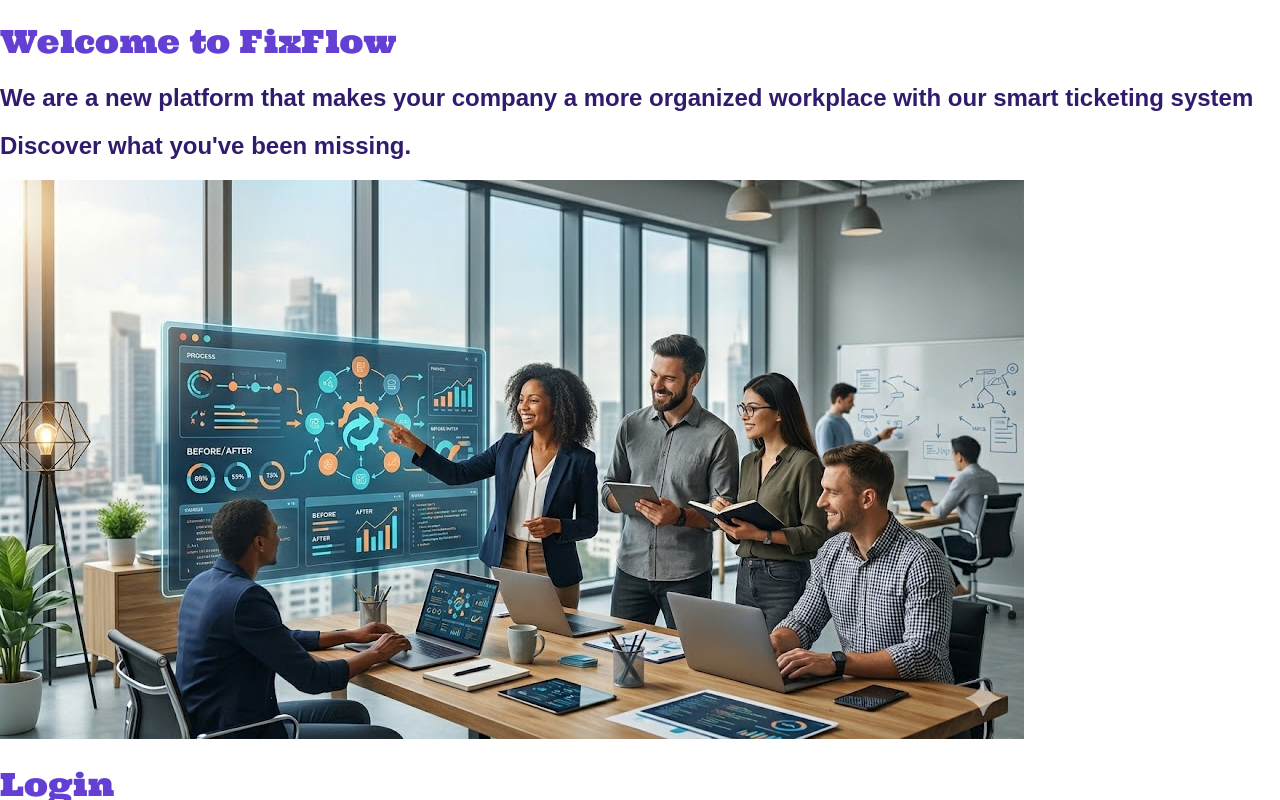
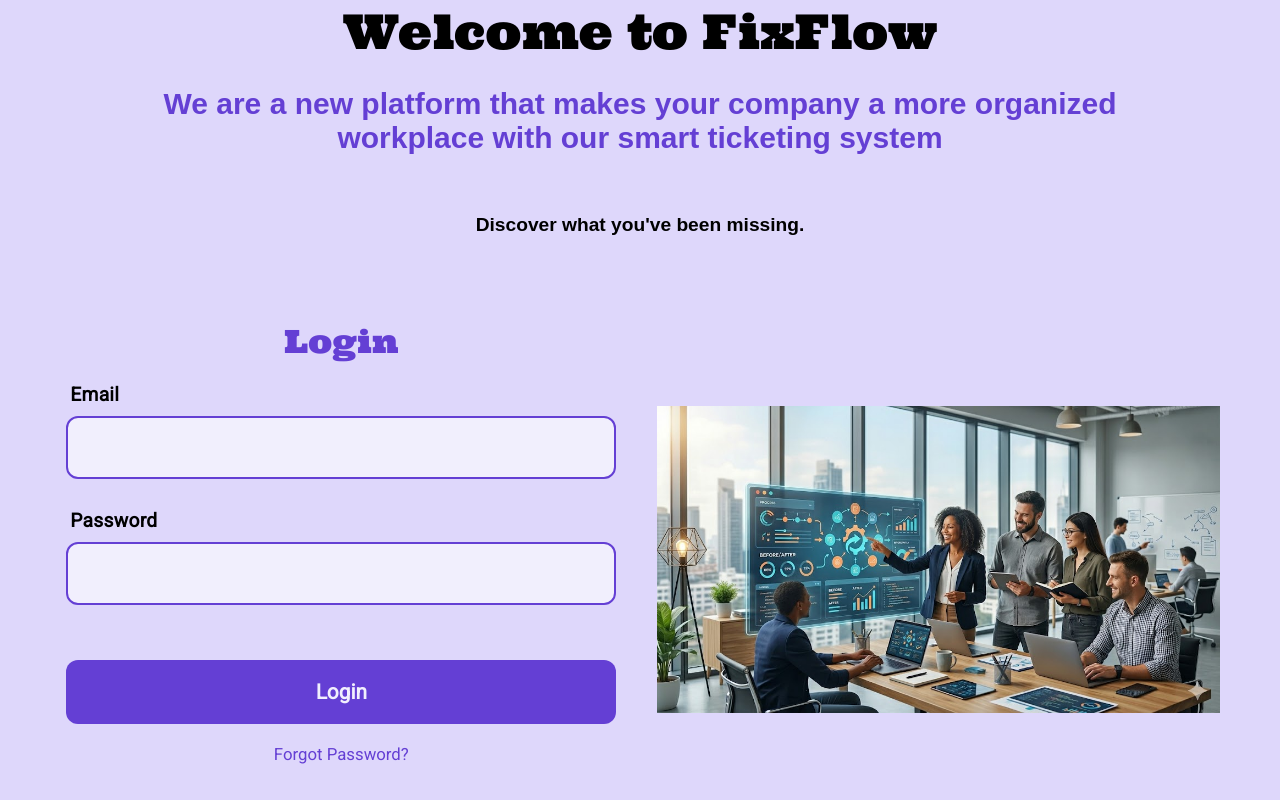
Before and after one commit to morielsh57/FixFlow, a React (Create React App) app in the folder FrontEnd/: page /auth/login in a window 1280 px wide. Built offline with nearby package versions, Linux system fonts and the light colour scheme.

Commit message:
Change stractue and create login className

```diff
--- a/FrontEnd/src/app/auth/login/Login.scss
+++ b/FrontEnd/src/app/auth/login/Login.scss
@@ -42,6 +42,13 @@
             justify-content: center;
             align-items: center;
             flex: 1;
+
+            .Login-Title {
+                margin-bottom: 30px;
+                color: colors.$purple6;
+                font-size: 36px;
+                margin: 0;
+            }
 
             .login-form {
                 max-width: 550px;
--- a/FrontEnd/src/app/auth/login/Login.tsx
+++ b/FrontEnd/src/app/auth/login/Login.tsx
@@ -1,9 +1,10 @@
 import React, { useState, useEffect } from 'react';
 import { useForm } from 'react-hook-form';
-import './Login';
+import './Login.scss';
 import LoginPic from '../../../assets/images/LoginPic.jpg';
 import WelcomeMessage from './Welcome-Message/WelcomeMessage';
 import MotivationSentences from './Motivation-Message/MotivationSentences';
+import './Welcome-Message/WelcomeMessage.scss';
 
 const Picture = () => {
     return (
@@ -36,7 +37,9 @@ const Login = () => {
                 <Picture />
 
                 <div className="form-left-split">
-                    <h1>Login</h1>
+                    <div className="Login-Title">
+                        <h1>Login</h1>
+                    </div>
                     <form className="login-form" onSubmit={handleSubmit(onSubmit)}>
                         {/* Email Field */}
                         <div className="input-group">
--- a/FrontEnd/src/app/auth/login/Motivation-Message/MotivationSentences.scss
+++ b/FrontEnd/src/app/auth/login/Motivation-Message/MotivationSentences.scss
@@ -0,0 +1,19 @@
+@use '../../../../shared/styles/colors';
+
+.Motivation-Sentences {
+    display: flex;
+    flex-direction: column;
+    align-items: center;
+    justify-content: center;
+    text-align: center;
+    max-width: 600px;
+    margin-bottom: 40px;
+    font-size: 20px;
+
+    h2.sentences {
+        font-size: 1.2rem;
+        color: colors.$neutral9 !important;
+        margin-bottom: 20px;
+        line-height: 1.5;
+    }
+}
--- a/FrontEnd/src/app/auth/login/Motivation-Message/MotivationSentences.tsx
+++ b/FrontEnd/src/app/auth/login/Motivation-Message/MotivationSentences.tsx
@@ -1,4 +1,5 @@
 import React, { useState, useEffect } from 'react';
+import './MotivationSentences.scss';
 
 const MESSAGES = [
     'Unlock a world of possibilities.',
--- a/FrontEnd/src/app/auth/login/Welcome-Message/WelcomeMessage.scss
+++ b/FrontEnd/src/app/auth/login/Welcome-Message/WelcomeMessage.scss
@@ -1,4 +1,4 @@
-@use '../../../shared/styles/colors';
+@use '../../../../shared/styles/colors';
 
 .welcome-container {
     width: 100%;
--- a/FrontEnd/src/app/auth/login/Welcome-Message/WelcomeMessage.tsx
+++ b/FrontEnd/src/app/auth/login/Welcome-Message/WelcomeMessage.tsx
@@ -1,3 +1,5 @@
+import './WelcomeMessage.scss';
+
 const WelcomeMessage = () => {
     return (
         <div className="welcome-container">
```
